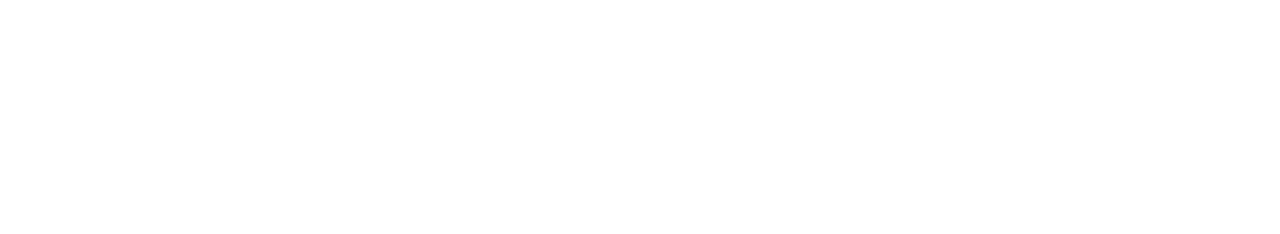
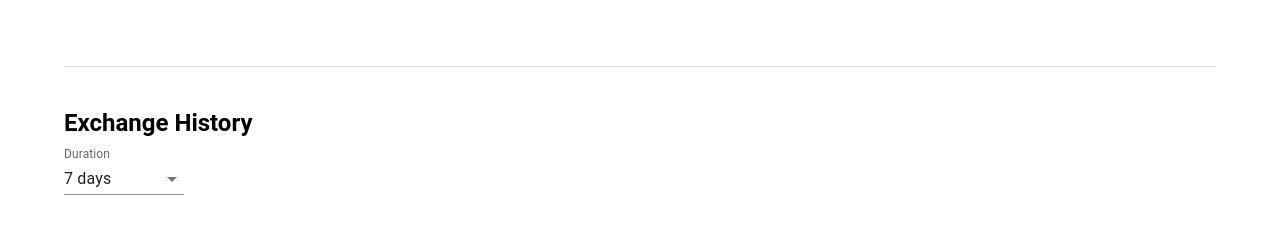
Before and after one commit to anualabi/currency-converter, a React (Create React App) app: page /currency-converter in a window 1280 px wide. Shown: the part 310-544 px from the top of the page. Built offline with nearby package versions, Linux system fonts and the light colour scheme; no server answers.

Commit message:
Create ExchangeHistoryFilter component

```diff
--- a/src/Project/CurrencyConverter/index.tsx
+++ b/src/Project/CurrencyConverter/index.tsx
@@ -2,10 +2,13 @@
 import { Container, Box, CircularProgress, Typography, Divider } from '@mui/material';
 import { useCurrencyConversion } from '../../shared/hooks';
 import ExchangeForm, { initialFormValues } from '../ExchangeForm';
+import ExchangeHistoryFilter from '../ExchangeHistoryFilter';
+import { formatSevenDaysAgo } from '../../shared/utils/date';
 import { FormData } from '../../shared/types';
 
 const CurrencyConverter = () => {
   const [formData, setFormData] = useState<FormData>(initialFormValues);
+  const [startDate, setStartDate] = useState<string>(formatSevenDaysAgo);
   const { baseCurrency, targetCurrency, amount, date } = formData;
   const { status: conversionStatus, data: conversionData } = useCurrencyConversion({
     formData,
@@ -16,6 +19,7 @@
   });
 
   const onHandleSubmit = (values: FormData) => setFormData(values);
+  const onHandleSelect = (duration: string) => setStartDate(duration);
 
   return (
     <Container maxWidth="lg">
@@ -48,6 +52,13 @@
           </Box>
         )}
       </Box>
+      <Divider />
+      <Box sx={{ my: 5 }}>
+        <Typography variant="h5" sx={{ mb: 1 }}>
+          Exchange History
+        </Typography>
+        <ExchangeHistoryFilter handleSelect={onHandleSelect} />{' '}
+      </Box>
     </Container>
   );
 };
--- /dev/null
+++ b/src/Project/ExchangeHistoryFilter/index.tsx
@@ -0,0 +1,70 @@
+import { useState } from 'react';
+import {
+  Grid,
+  Box,
+  FormControl,
+  InputLabel,
+  Select,
+  MenuItem,
+  SelectChangeEvent
+} from '@mui/material';
+import {
+  formatSevenDaysAgo,
+  formatFourteenDaysAgo,
+  formatThirtyDaysAgo
+} from '../../shared/utils/date';
+
+interface Props {
+  handleSelect: (value: string) => void;
+}
+
+const ExchangeHistoryFilter = ({ handleSelect }: Props) => {
+  const [duration, setDuration] = useState<string>(formatSevenDaysAgo);
+
+  const handleChange = (event: SelectChangeEvent) => {
+    setDuration(event.target.value);
+    handleSelect(event.target.value);
+  };
+
+  return (
+    <Grid container spacing={2} sx={{ mb: 2 }}>
+      <Grid item xs={6}>
+        <Box sx={{ display: 'flex', alignItems: 'center' }}>
+          <Box sx={{ mr: 'auto' }}>
+            <FormControl variant="standard" sx={{ minWidth: 120 }}>
+              <InputLabel id="duration-label">Duration</InputLabel>
+              <Select
+                labelId="duration-label"
+                name="duration"
+                id="duration"
+                value={duration}
+                onChange={handleChange}
+                label="Duration"
+                required
+              >
+                <MenuItem value={formatSevenDaysAgo}>7 days</MenuItem>
+                <MenuItem value={formatFourteenDaysAgo}>14 days</MenuItem>
+                <MenuItem value={formatThirtyDaysAgo}>30 days</MenuItem>
+              </Select>
+            </FormControl>
+          </Box>
+          <Box>
+            {/* Add Chart in future */}
+            {/* <RadioGroup
+              row
+              aria-labelledby="exchange-history-radio-buttons-group-label"
+              defaultValue="table"
+              name="radio-buttons-group"
+            >
+              <FormControlLabel value="table" control={<Radio />} label="Table" />
+              <FormControlLabel value="chart" control={<Radio />} label="Chart" />
+            </RadioGroup> */}
+          </Box>
+        </Box>
+      </Grid>
+      <Grid item xs={6}></Grid>
+    </Grid>
+  );
+};
+
+export default ExchangeHistoryFilter;
--- a/src/shared/utils/date.ts
+++ b/src/shared/utils/date.ts
@@ -1,3 +1,6 @@
-import { format } from 'date-fns';
+import { format, addDays } from 'date-fns';
 
 export const formatTodayDate: string = format(new Date(), 'yyyy/MM/dd');
+export const formatSevenDaysAgo: string = format(addDays(new Date(), -6), 'yyyy/MM/dd');
+export const formatFourteenDaysAgo: string = format(addDays(new Date(), -13), 'yyyy/MM/dd');
+export const formatThirtyDaysAgo: string = format(addDays(new Date(), -29), 'yyyy/MM/dd');
--- a/tsconfig.json
+++ b/tsconfig.json
@@ -11,7 +11,7 @@
     "esModuleInterop": true,
     "allowSyntheticDefaultImports": true,
     "strict": true,
-    "forceConsistentCasingInFileNames": true,
+    "forceConsistentCasingInFileNames": false,
     "noFallthroughCasesInSwitch": true,
     "module": "esnext",
     "moduleResolution": "node",
```
